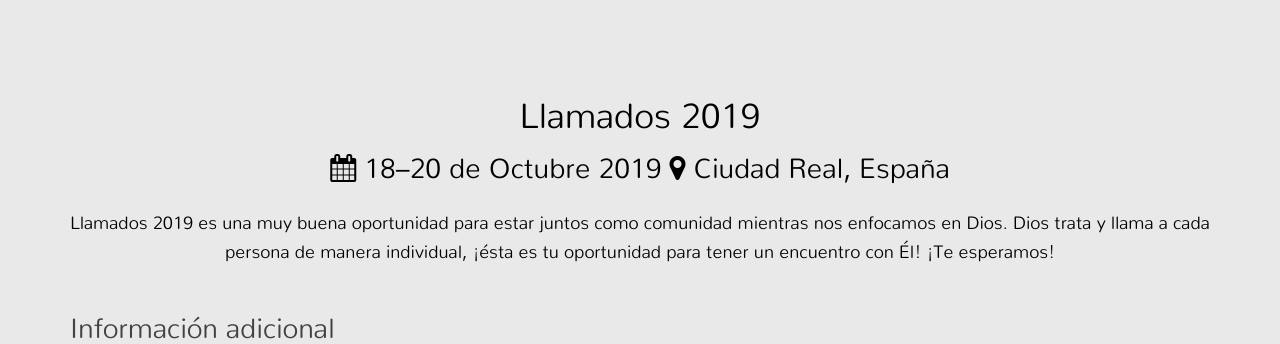
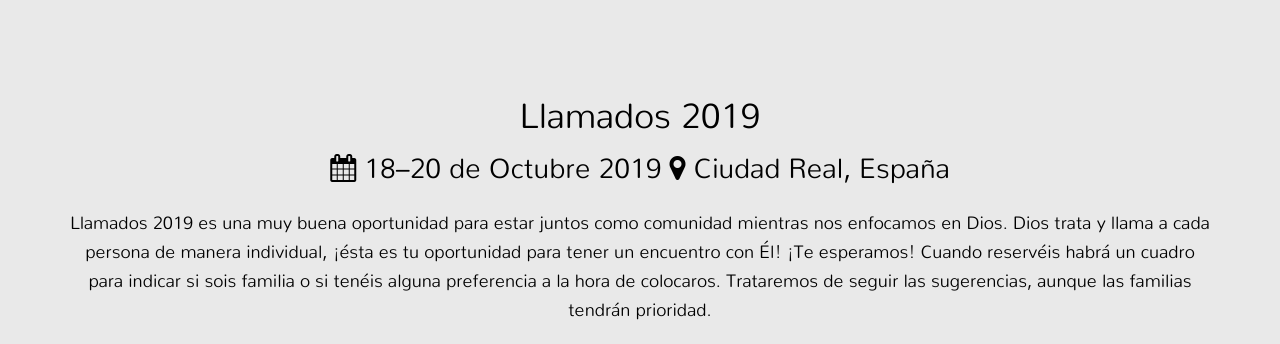
Before and after one commit to cristosalvador/cristosalvador.github.io, a Jekyll site: the page built from llamados.html, in a window 1280 px wide and 900 px high, cut to the strip 164-508 px from the top of the window. Built offline with Jekyll 4.4.1, drawn with Linux system fonts in a browser that asks for light colours; nearby versions of some CDN libraries; comment, search, counter and statistics services are not loaded.

Commit message:
Añadido aviso para familias

```diff
--- a/llamados.html
+++ b/llamados.html
@@ -18,6 +18,8 @@ mainimage : images/cimientos_final.jpg
                 <h2><a href="https://ti.to/el-encuentro-2017/llamados-2019/es.ics"><i class="fa fa-calendar"></i> 18–20 de Octubre 2019</a>&nbsp;<a href="https://www.google.com/maps/place/Retiros+Betania/@38.9671296,-3.9619409,15z/data=!4m2!3m1!1s0x0:0xa09eb91116e2b1bf?sa=X&ved=2ahUKEwiU0ZnJjfXiAhWO1uAKHTNuA7YQ_BIwD3oECAsQCA" target="_blank"><i class="fa fa-map-marker"></i> Ciudad Real, España</a></h2>
                 <h3 class="color-highlight">
                   Llamados 2019 es una muy buena oportunidad para estar juntos como comunidad mientras nos enfocamos en Dios.  Dios trata y llama a cada persona de manera individual, ¡ésta es tu oportunidad para tener un encuentro con Él! ¡Te esperamos!
+
+                  Cuando reservéis habrá un cuadro para indicar si sois familia o si tenéis alguna preferencia a la hora de colocaros. Trataremos de seguir las sugerencias, aunque las familias tendrán prioridad.
                     </h3>
             </div>
         </div>
```
